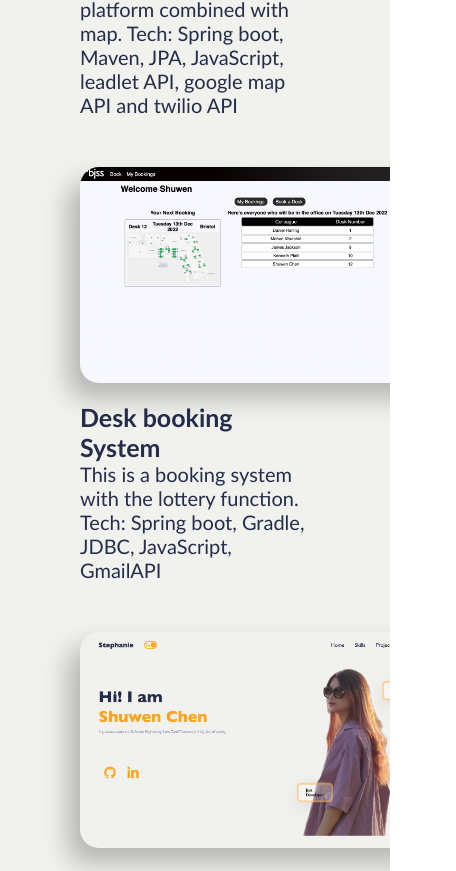
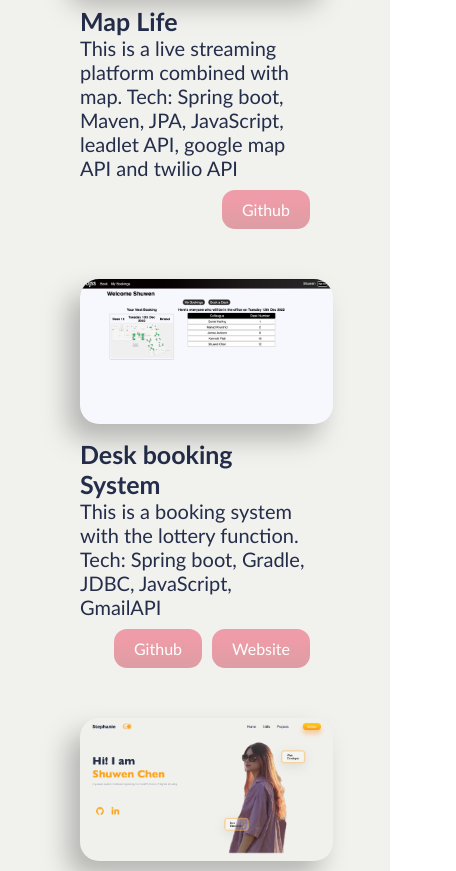
Before and after one commit to chansukman/personal-website-React, a React (Create React App) app: page / in a window 390 px wide. Shown: the part 3563-4434 px from the top of the page, 456 px wide, since content can reach past the window. Built offline with nearby package versions, Linux system fonts and the light colour scheme.

Commit message:
add two buttons for project so users can be diercted to different pages.

```diff
--- a/src/components/Contact/Contact.css
+++ b/src/components/Contact/Contact.css
@@ -67,5 +67,5 @@ textarea{
 }
 
 .w-left-img img{
-width: 400px;
+width: 350px;
 }
--- a/src/components/Portfolio/Portfolio.css
+++ b/src/components/Portfolio/Portfolio.css
@@ -49,6 +49,7 @@
 @media screen and (max-width: 800px) {
   .portfolio{
     height: auto;
+    /* padding:7rem 3rem 0 3rem; */
   }
   .swiper-wrapper {
     flex-direction: column;
@@ -58,3 +59,19 @@
     margin-bottom: 50px;
   }
 }
+@media screen and (max-width: 415px) {
+  .portfolio{
+    height: auto;
+    padding:7rem 3rem 0 3rem;
+  }
+  .project img{
+    width: 110%;
+  }
+  /* .swiper-wrapper {
+    flex-direction: column;
+  }
+  .swiper-slide{
+    width: 100% !important;
+    margin-bottom: 50px;
+  } */
+}
--- a/src/components/Portfolio/Portfolio.jsx
+++ b/src/components/Portfolio/Portfolio.jsx
@@ -29,41 +29,42 @@ const Portfolio = () => {
         <SwiperSlide>
           <Project
           className="project"
-          projectUrl={"https://github.com/chansukman/Maplife"}
           img={Project1}
           heading={"Map Life"}
           detail={"This is a live streaming platform combined with map. Tech: Spring boot, Maven, JPA, JavaScript, leadlet API, google map API and twilio API"}
           darkMode={darkMode}
+          gitUrl={"https://github.com/chansukman/Maplife"}
           />
         </SwiperSlide>
         <SwiperSlide>
           <Project
           className="project"
-          projectUrl={"http://bookingsystem.westeurope.cloudapp.azure.com/login"}
           img={Project2}
           heading={"Desk booking System"}
           detail={"This is a booking system with the lottery function. Tech: Spring boot, Gradle, JDBC, JavaScript, GmailAPI"}
           darkMode={darkMode}
+          gitUrl={"https://github.com/chansukman/office-desk-booking-system"}
+          proUrl={"http://bookingsystem.westeurope.cloudapp.azure.com/login"}
           />
         </SwiperSlide>
         <SwiperSlide>
           <Project
           className="project"
-          projectUrl={"https://github.com/chansukman/personal-website-React"}
           img={Project3}
           heading={"Personal Website"}
           detail={"This is my personal portfolio. Tech: React"}
           darkMode={darkMode}
+          gitUrl={"https://github.com/chansukman/personal-website-React"}
           />
         </SwiperSlide>
         <SwiperSlide>
           <Project
-          projectUrl={"https://github.com/chansukman/Wechat-miniProgram"}
           className="project"
           img={Project4}
           heading={"Learn Chinese well in 30 days"}
           detail={"This is a Wechat mini-program. "}
           darkMode={darkMode}
+          gitUrl={"https://github.com/chansukman/Wechat-miniProgram"}
           />
         </SwiperSlide>
         {/* <SwiperSlide>
--- a/src/components/Project/Project.css
+++ b/src/components/Project/Project.css
@@ -8,3 +8,15 @@
     color: var(--black);
     font-size: 1rem;
   }
+  .project-linkbtn{
+    margin-top: 0.5rem;
+    gap: 0.5rem;
+    display: flex;
+    flex-direction: row;
+    justify-content: flex-end;
+  }
+  .project-button{
+    border-radius: 13px;
+    box-shadow: none;
+    padding: 10px 20px 10px 20px;
+  }
--- a/src/components/Project/Project.jsx
+++ b/src/components/Project/Project.jsx
@@ -1,15 +1,18 @@
 import React from "react";
 import "./Project.css";
 
-const Project =({darkMode,projectUrl,img,heading,detail})=>{
 
+const Project =({darkMode,img,heading,detail,proUrl,gitUrl})=>{
     return(
         <div className="project">
-        <a href={projectUrl} target="_blank" rel="noreferrer">
         <img src={img} alt=""></img>
-        </a>
         <span style={{color: darkMode?'#F1F1EE': ''}}>{heading}</span>
         <span style={{color: darkMode?'#F1F1EE': ''}}>{detail}</span>
+        <div className="project-linkbtn">
+          <a href={gitUrl} target="_blank" rel="noreferrer"><button className="button project-button">Github</button></a>
+            { proUrl ? <a href={proUrl} target="_blank" rel="noreferrer"><button className="button project-button">Website</button></a> : ''}
+        </div>
+
       </div>
     )
 }
```
